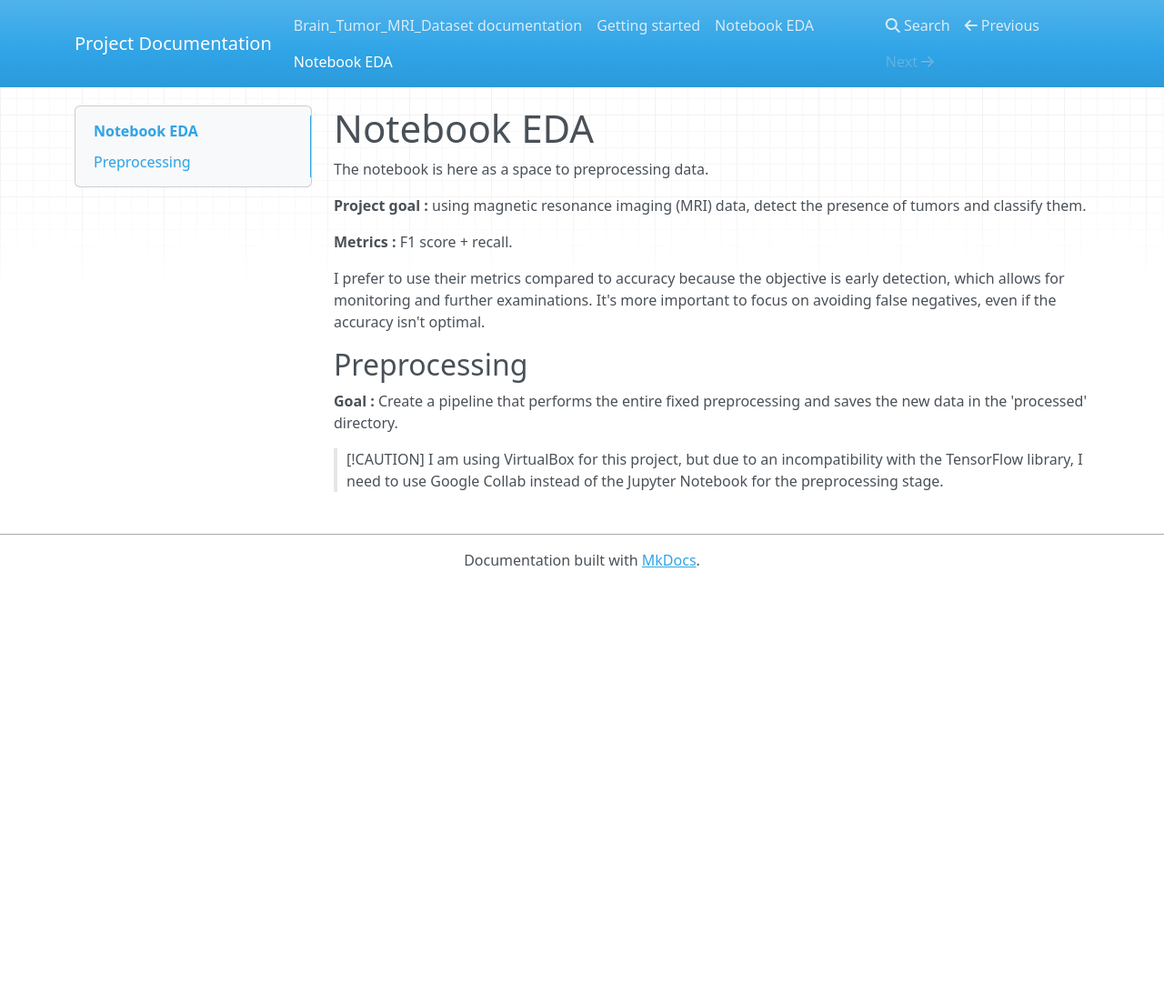
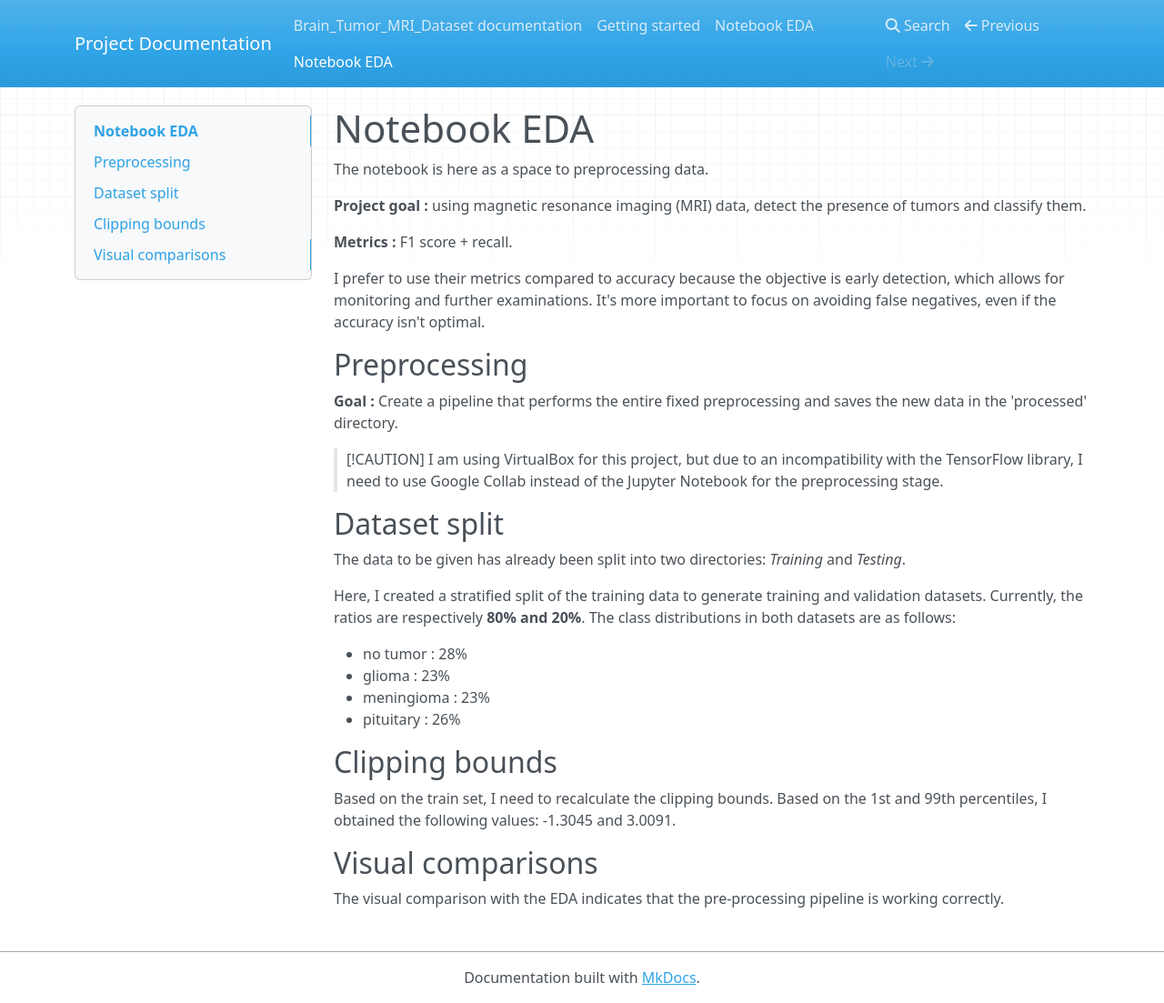
Before and after one commit to Jeremy-Duval-PhD/Brain_Tumor_MRI_Dataset, an MkDocs documentation site: the page built from docs/docs/notebook_preprocessing.md, in a window 1280 px wide and 1103 px high. Shown: the whole window at 91% size. Built offline with MkDocs 1.6.1, drawn with Linux system fonts in a browser that asks for light colours; nearby versions of some CDN libraries.

Commit message:
WIP: preprocessing : pipeline + visual comparison ok

```diff
--- a/docs/docs/notebook_preprocessing.md
+++ b/docs/docs/notebook_preprocessing.md
@@ -15,3 +15,22 @@ I prefer to use their metrics compared to accuracy because the objective is earl
 
 > [!CAUTION]
 > I am using VirtualBox for this project, but due to an incompatibility with the TensorFlow library, I need to use Google Collab instead of the Jupyter Notebook for the preprocessing stage.
+
+## Dataset split
+
+The data to be given has already been split into two directories: *Training* and *Testing*.
+
+Here, I created a stratified split of the training data to generate training and validation datasets. Currently, the ratios are respectively **80% and 20%**. The class distributions in both datasets are as follows:
+
+- no tumor : 28%
+- glioma : 23%
+- meningioma : 23%
+- pituitary : 26%
+
+## Clipping bounds
+
+Based on the train set, I need to recalculate the clipping bounds. Based on the 1st and 99th percentiles, I obtained the following values: -1.3045 and 3.0091.
+
+## Visual comparisons
+
+The visual comparison with the EDA indicates that the pre-processing pipeline is working correctly.
```
Also changed, not shown: 1 other file.
